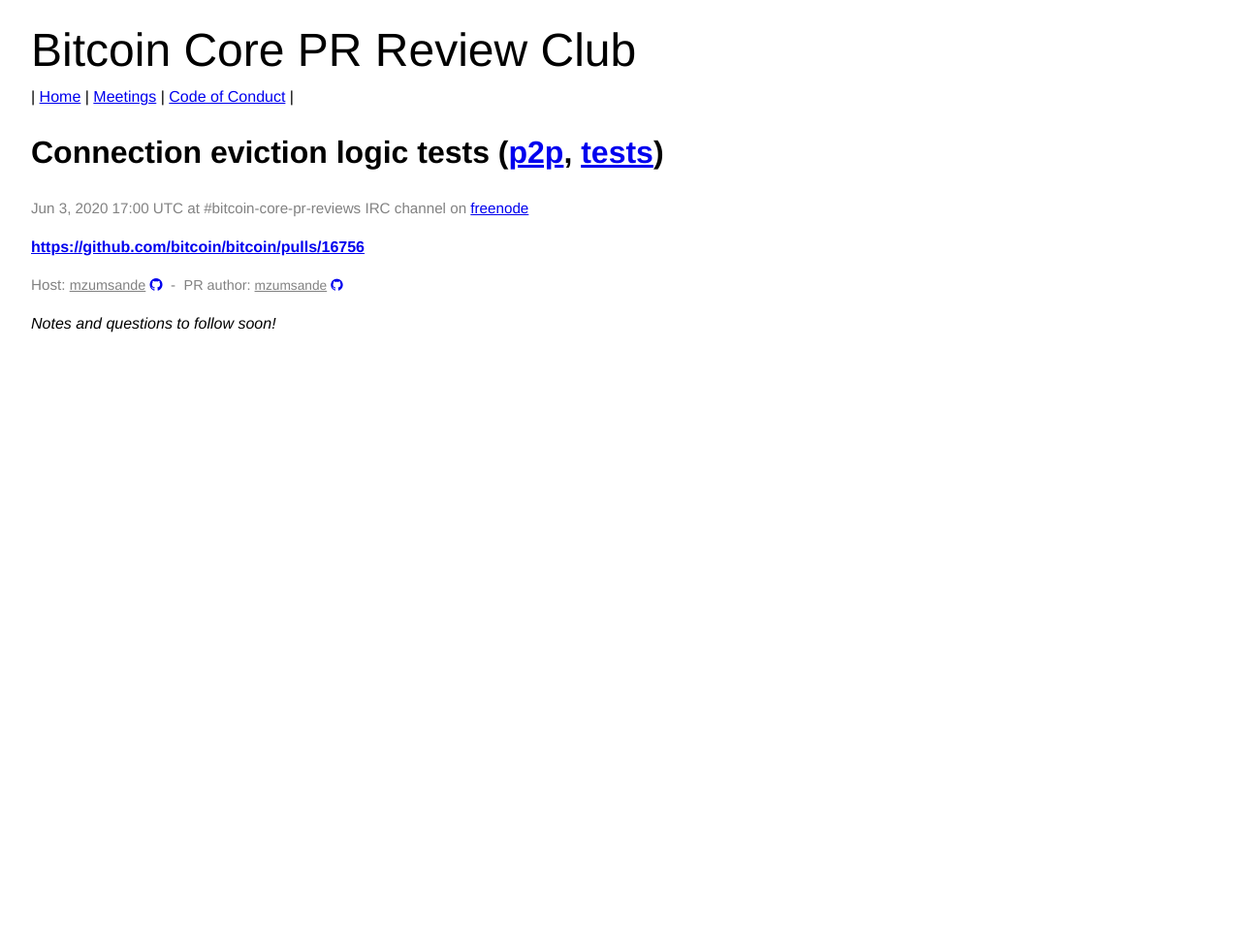
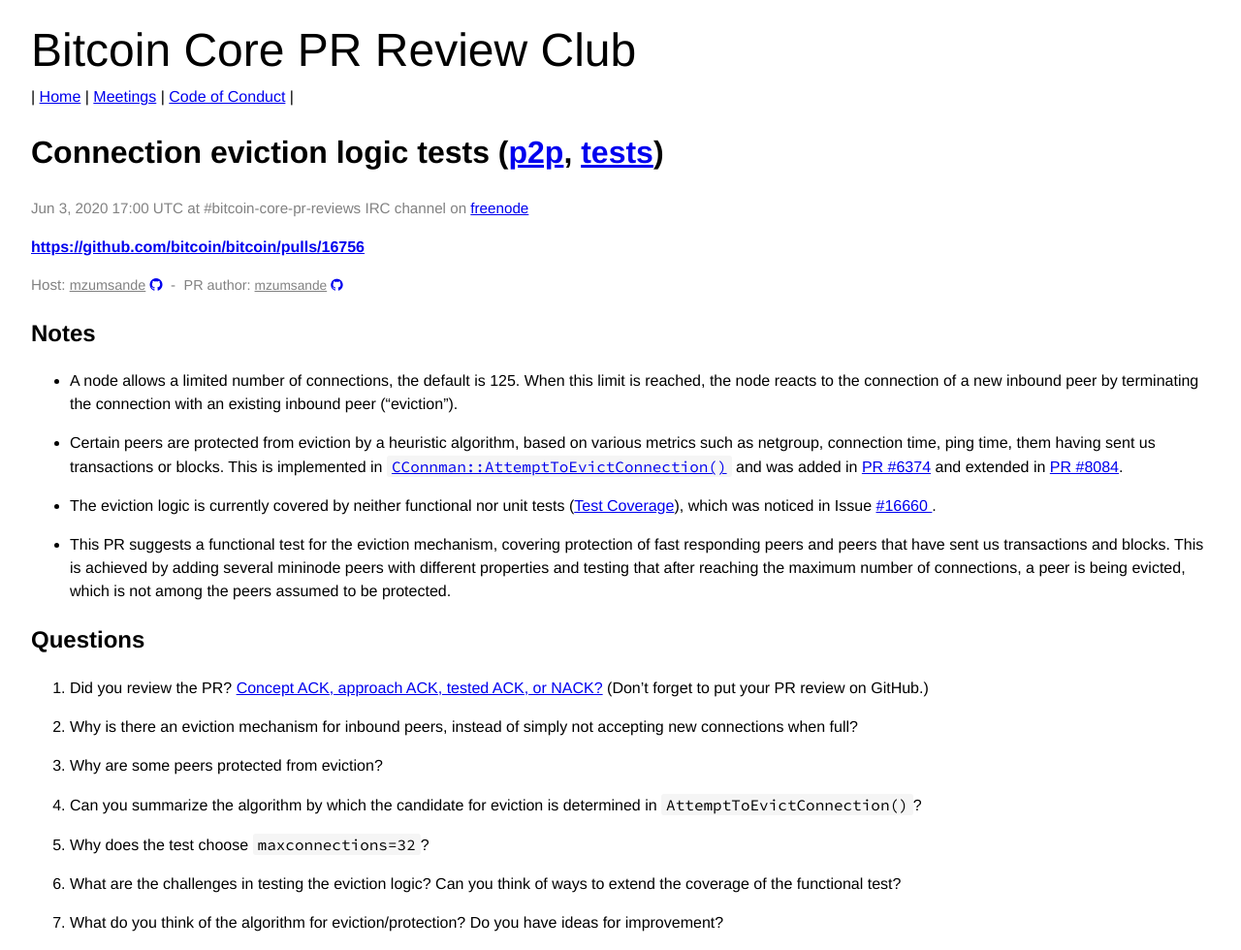
Before and after one commit to bitcoin-core-review-club/website, a Jekyll site: the page built from _posts/2020-06-03-#16756.md, in a window 1280 px wide. Shown: the whole page at 97% size. Built offline with Jekyll 4.4.1, drawn with Linux system fonts in a browser that asks for light colours; before the commit the page ends 900 px from its top, so only the background shows below that.

Commit message:
n16756 notes and questions

```diff
--- a/_posts/2020-06-03-#16756.md
+++ b/_posts/2020-06-03-#16756.md
@@ -10,14 +10,50 @@
 commit:
 ---
 
-_Notes and questions to follow soon!_
+## Notes
 
-<!-- TODO: Add notes and questions
-## Notes
+- A node allows a limited number of connections, the default is 125. When this
+limit is reached, the node reacts to the connection of a new inbound peer by
+terminating the connection with an existing inbound peer ("eviction").
+
+- Certain peers are protected from eviction by a heuristic algorithm, based on
+various metrics such as netgroup, connection time, ping time, them having sent
+us transactions or blocks. This is implemented in
+[`CConnman::AttemptToEvictConnection()`](https://github.com/bitcoin/bitcoin/blob/dec067f5a019fbeea0403efcfc501238a114d095/src/net.cpp#L857)
+and was added in [PR #6374](https://github.com/bitcoin/bitcoin/pull/6374) and
+extended in [PR #8084](https://github.com/bitcoin/bitcoin/pull/8084).
+
+- The eviction logic is currently covered by neither functional nor unit tests
+([Test Coverage](https://marcofalke.github.io/btc_cov/total.coverage/src/net.cpp.gcov.html#808)), which was noticed in Issue [#16660 ](https://github.com/bitcoin/bitcoin/issues/16660).
+
+- This PR suggests a functional test for the eviction mechanism, covering
+protection of fast responding peers and peers that have sent us transactions
+and blocks. This is achieved by adding several mininode peers with different
+properties and testing that after reaching the maximum number of connections,
+a peer is being evicted, which is not among the peers assumed to be protected.
+
 
 ## Questions
 
---->
+1. Did you review the PR? [Concept ACK, approach ACK, tested ACK, or
+   NACK?](https://github.com/bitcoin/bitcoin/blob/master/CONTRIBUTING.md#peer-review)
+   (Don't forget to put your PR review on GitHub.)
+
+2. Why is there an eviction mechanism for inbound peers, instead of simply not
+   accepting new connections when full?
+
+3. Why are some peers protected from eviction?
+
+4. Can you summarize the algorithm by which the candidate for eviction is
+   determined in `AttemptToEvictConnection()`?
+
+5. Why does the test choose `maxconnections=32`?
+
+6. What are the challenges in testing the eviction logic? Can you think of ways
+   to extend the coverage of the functional test?
+
+7. What do you think of the algorithm for eviction/protection?
+   Do you have ideas for improvement?
 
 <!-- TODO: uncomment and add meeting log
 ## Meeting Log
```
